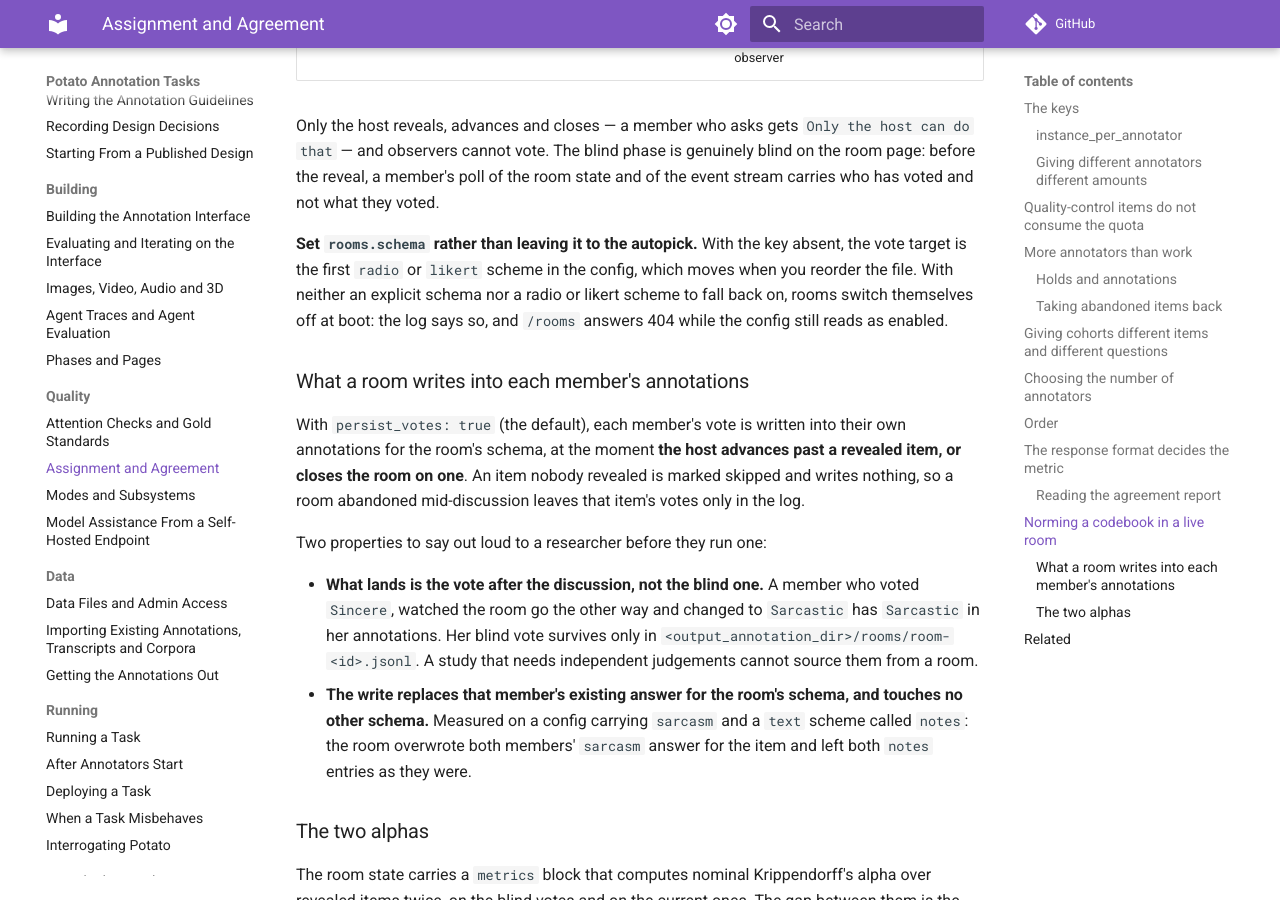
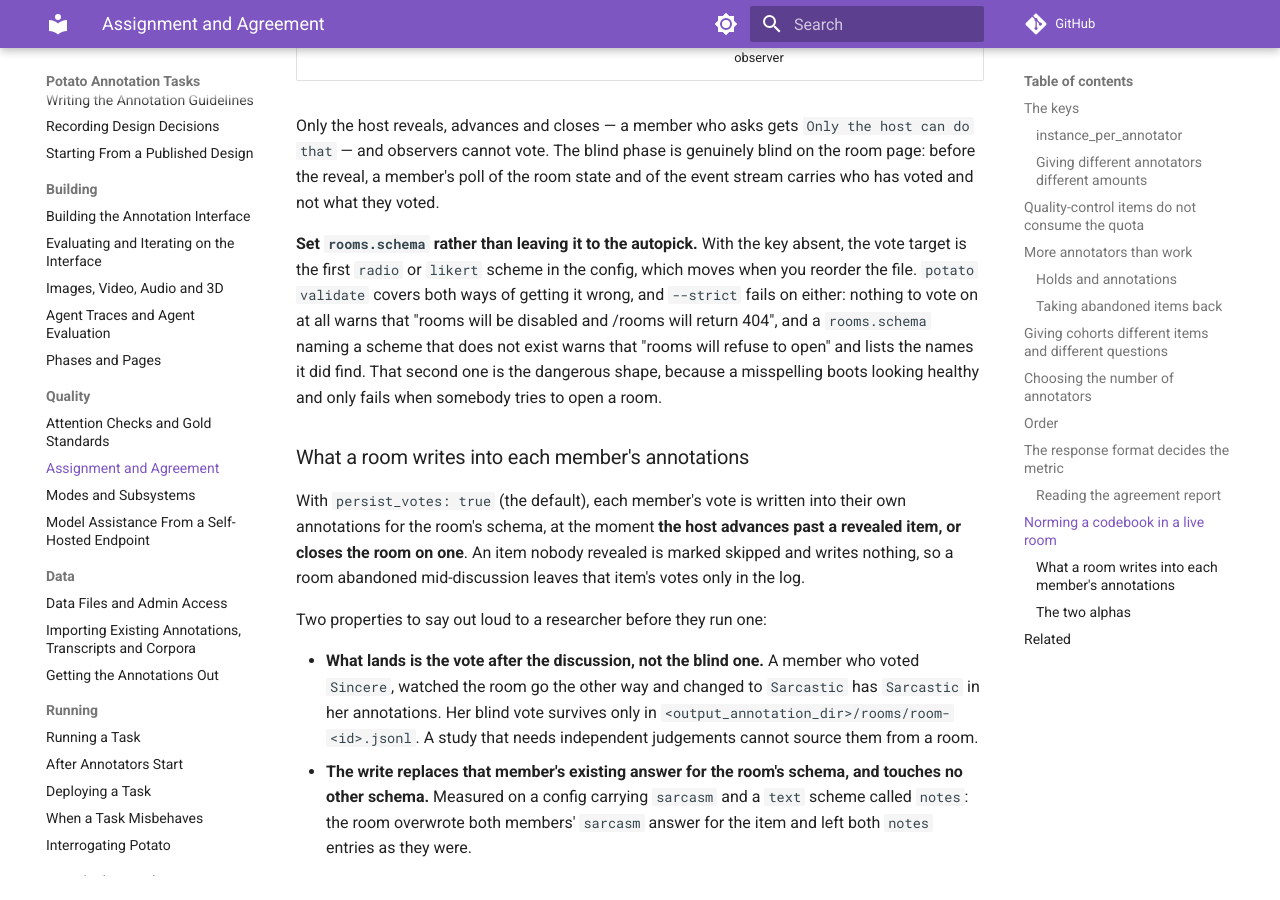
Before and after one commit to davidjurgens/potato-skill, an MkDocs documentation site: the page built from docs/assignment-and-agreement.md, in a window 1280 px wide and 900 px high, scrolled down 11234 px. Built offline with MkDocs 1.6.1 and Material for MkDocs 9.7.7, drawn with Linux system fonts in a browser that asks for light colours; comment, search, counter and statistics services are not loaded.

Commit message:
docs(rooms): validate now catches both ways of naming the wrong vote scheme
Potato d606bfe7 added the warnings, so the line saying the config still reads as
enabled is no longer true. Verified both: nothing votable warns about the 404,
and a misspelled rooms.schema warns that rooms will refuse to open and lists the
scheme names it found. --strict fails on either.

Co-Authored-By: Claude Opus 5 (1M context) <noreply@anthropic.com>
Claude-Session: https://claude.ai/code/session_01PJAwjvg871XGFuA8khHbjC

```diff
--- a/docs/assignment-and-agreement.md
+++ b/docs/assignment-and-agreement.md
@@ -483,9 +483,13 @@ of the event stream carries who has voted and not what they voted.
 
 **Set `rooms.schema` rather than leaving it to the autopick.** With the key
 absent, the vote target is the first `radio` or `likert` scheme in the config,
-which moves when you reorder the file. With neither an explicit schema nor a
-radio or likert scheme to fall back on, rooms switch themselves off at boot: the
-log says so, and `/rooms` answers 404 while the config still reads as enabled.
+which moves when you reorder the file. `potato validate` covers both ways of
+getting it wrong, and `--strict` fails on either: nothing to vote on at all
+warns that "rooms will be disabled and /rooms will return 404", and a
+`rooms.schema` naming a scheme that does not exist warns that "rooms will refuse
+to open" and lists the names it did find. That second one is the dangerous
+shape, because a misspelling boots looking healthy and only fails when somebody
+tries to open a room.
 
 ### What a room writes into each member's annotations
 
```
Also changed, not shown: skills/potato-tasks/references/assignment-and-agreement.md (+7 -3 lines).
